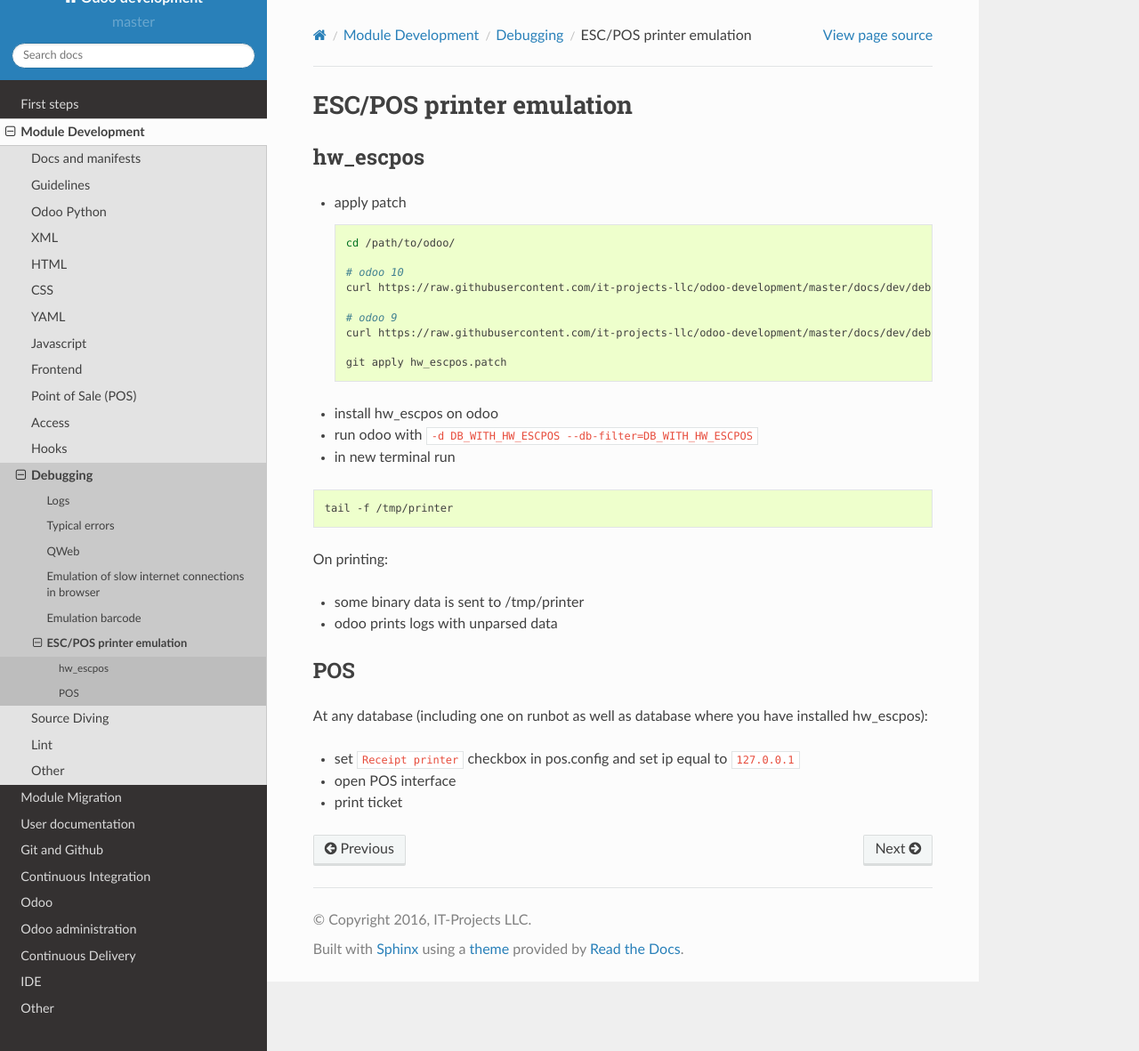
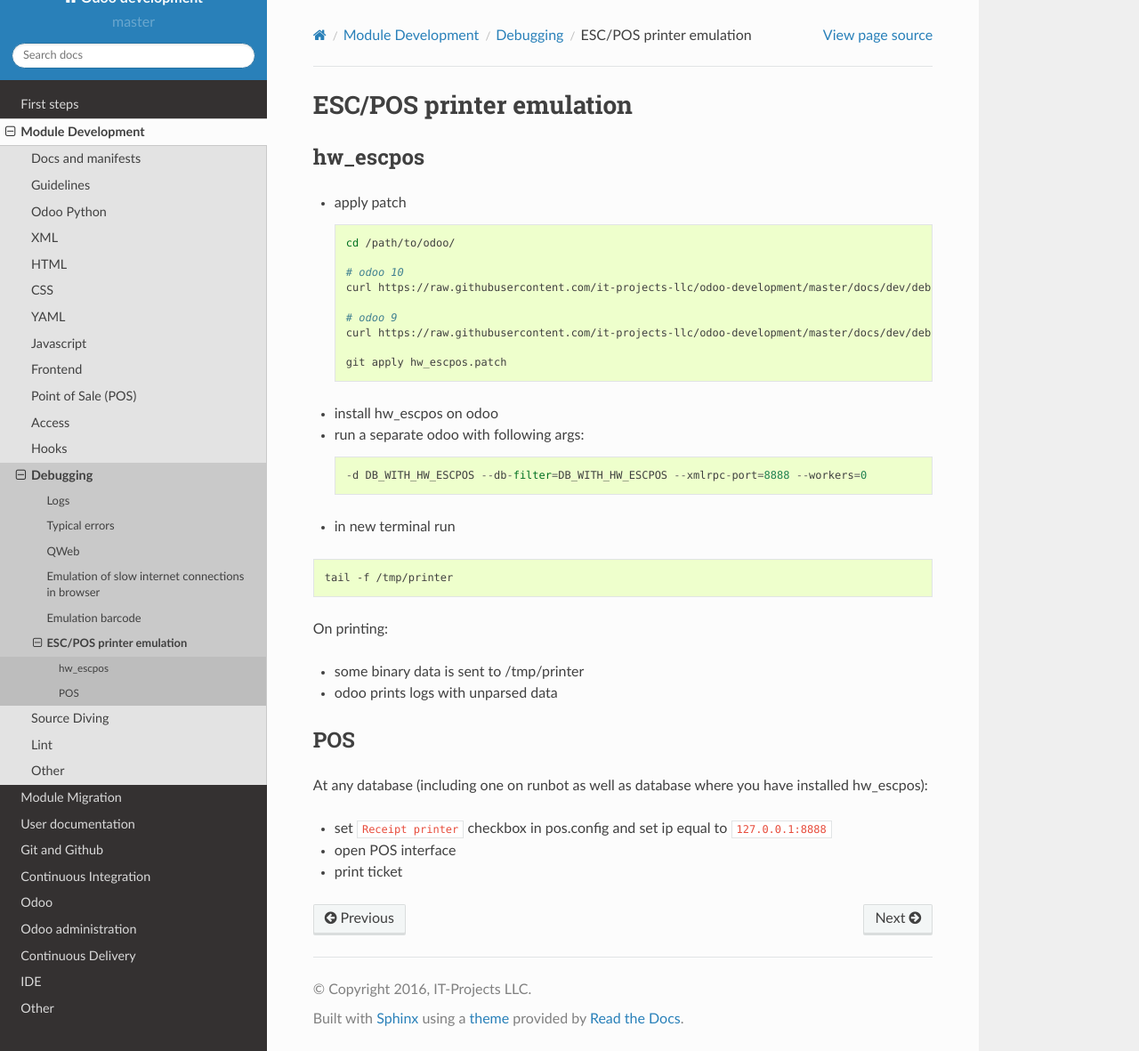
Before and after one commit to itpp-labs/odoo-development, a Sphinx documentation site: the page built from docs/dev/debug/emulation-esc-pos.rst, in a window 1280 px wide and 1181 px high. Shown: the whole window at 89% size. Built offline with Sphinx 7.4.7 and the Read the Docs theme 2.0.0, drawn with Linux system fonts in a browser that asks for light colours; pages that are not in the unit, such as notebooks, are missing from menus.

Commit message:
POS printer emulation: use a separate odoo

```diff
--- a/docs/dev/debug/emulation-esc-pos.rst
+++ b/docs/dev/debug/emulation-esc-pos.rst
@@ -23,7 +23,9 @@
 
 * install hw_escpos on odoo
 
-* run odoo with ``-d DB_WITH_HW_ESCPOS --db-filter=DB_WITH_HW_ESCPOS``
+* run a separate odoo with following args::
+
+  -d DB_WITH_HW_ESCPOS --db-filter=DB_WITH_HW_ESCPOS --xmlrpc-port=8888 --workers=0
 
 * in new terminal run
 
@@ -40,7 +42,7 @@
 ---
 At any database (including one on runbot as well as database where you have installed hw_escpos):
 
-* set ``Receipt printer`` checkbox in pos.config and set ip equal to ``127.0.0.1``
+* set ``Receipt printer`` checkbox in pos.config and set ip equal to ``127.0.0.1:8888``
 
 * open POS interface
 
```
